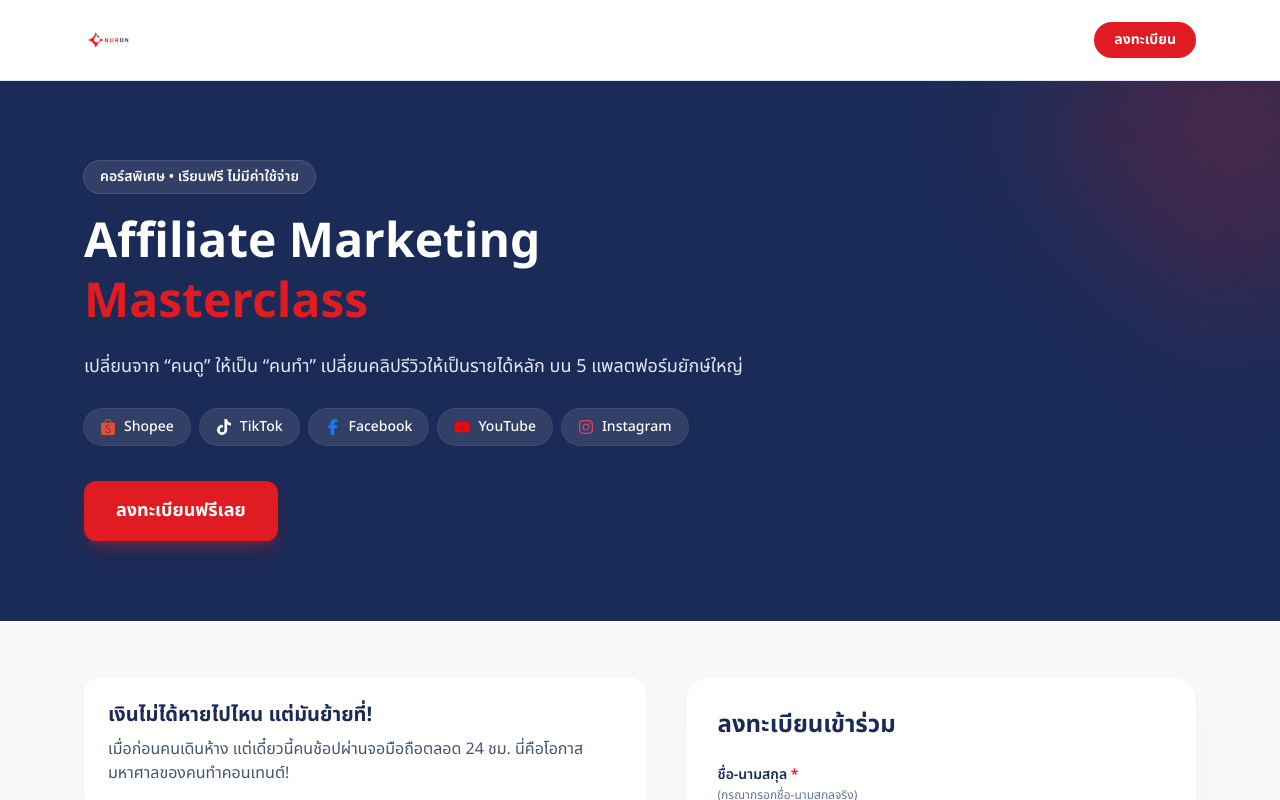
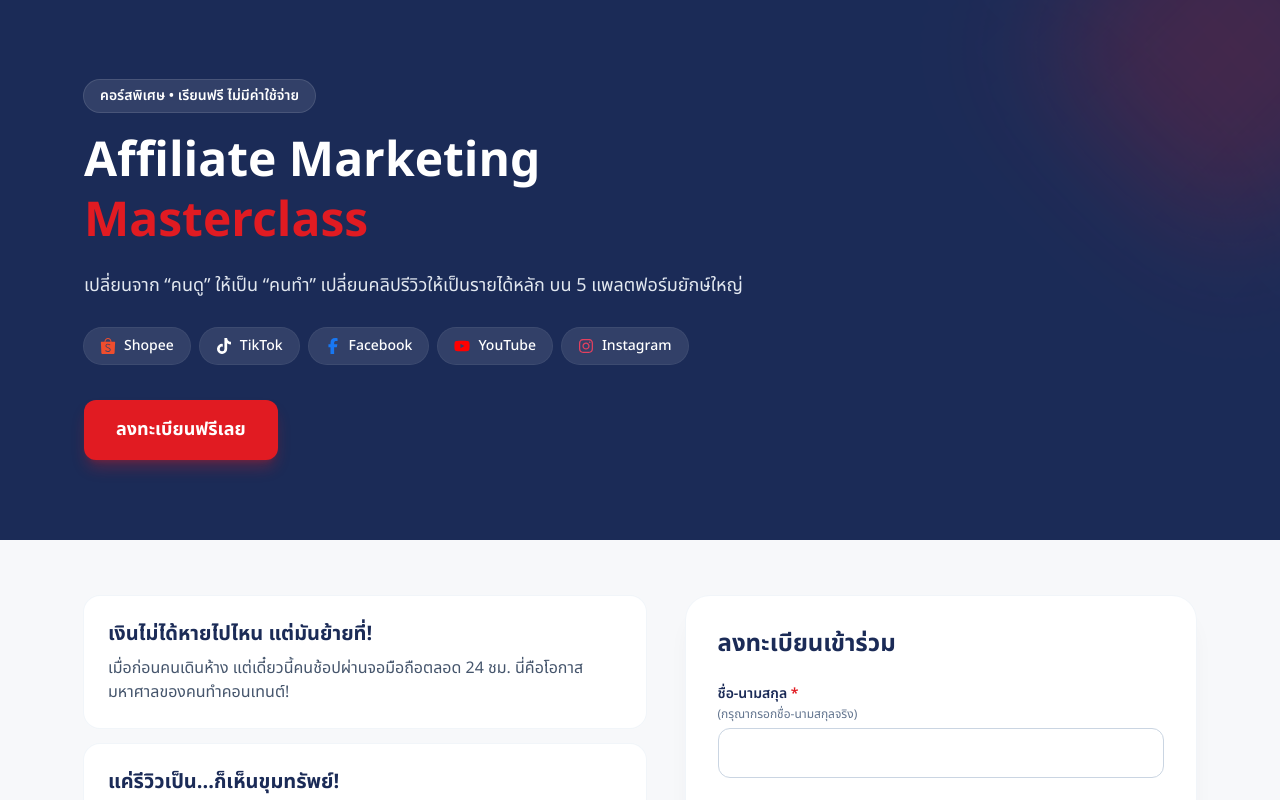
Before and after one commit to samatc-rrc/nuron, a Next.js app: page / in a window 1280 px wide. Shown: the top 800 px of the page. Built offline with nearby package versions, Linux system fonts and the light colour scheme.

Commit message:
style: drop top header (logo + nav)

```diff
--- a/app/page.tsx
+++ b/app/page.tsx
@@ -1,4 +1,3 @@
-import Image from "next/image";
 import { FaFacebookF, FaInstagram, FaTiktok, FaYoutube } from "react-icons/fa6";
 import { SiShopee } from "react-icons/si";
 import RegisterForm from "./components/RegisterForm";
@@ -24,26 +23,6 @@
 export default function Home() {
   return (
     <main className="min-h-screen bg-[#f7f8fa]">
-      {/* Header */}
-      <header className="border-b border-slate-200 bg-white">
-        <div className="mx-auto flex max-w-6xl items-center justify-between px-5 py-4">
-          <Image
-            src="/nuron-logo.jpg"
-            alt="NURON Marketing media"
-            width={48}
-            height={48}
-            priority
-            className="h-12 w-12 object-contain"
-          />
-          <a
-            href="#register"
-            className="rounded-full bg-nuron-red px-5 py-2 text-sm font-bold text-white transition hover:bg-nuron-red-dark"
-          >
-            ลงทะเบียน
-          </a>
-        </div>
-      </header>
-
       {/* Hero */}
       <section className="relative overflow-hidden bg-nuron-navy text-white">
         <div className="absolute -right-24 -top-24 h-72 w-72 rotate-45 rounded-3xl bg-nuron-red/20 blur-3xl" />
```
